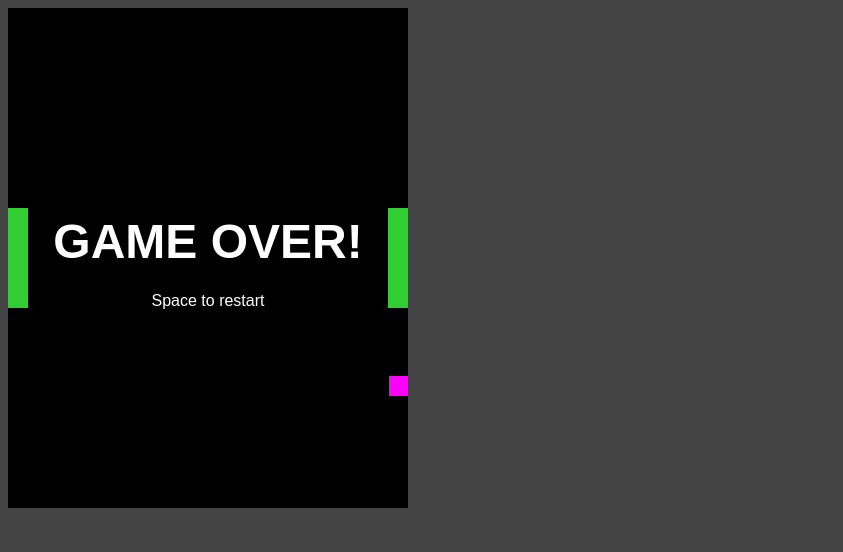
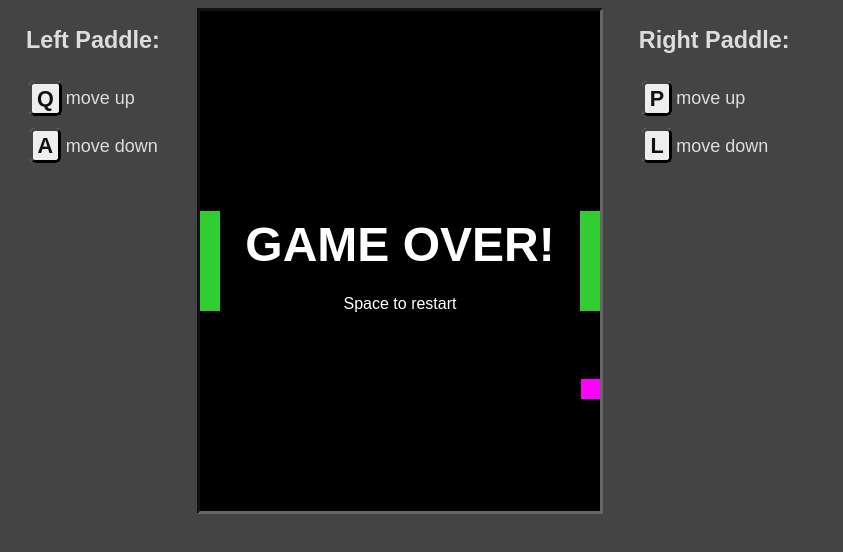
Before and after one commit to linusrachlis/the-pong-variations, a website with bundled scripts: page src/index.html in a window 1280 px wide. Shown: the whole page, without its empty margins (0-843 px from the left). Built offline with nearby package versions, Linux system fonts and the light colour scheme.

Commit message:
Apply non-grabbing improvements from grabbing branch

```diff
--- a/src/index.html
+++ b/src/index.html
@@ -5,14 +5,63 @@
     <style>
     body {
         background-color: #444;
+        color: #ddd;
+        font: 18px sans-serif;
+    }
+    h2 { font: bold 130% sans-serif; }
+    main {
+        display: flex;
+    }
+    main .help {
+        margin: 0 1em;
+        line-height: 2;
+    }
+    main .help .key {
+        font-size: 120%;
+        background-color: #eee;
+        border: 3px outset #444;
+        border-radius: 5px;
+        padding: 2px 5px;
+        color: #111;
     }
     #canvas {
+        margin: 0 1em;
+        border: 3px inset #666;
         background-color: black;
     }
 </style>
 </head>
 <body>
+    <main>
+        <div class=help>
+            <h2>Left Paddle:</h2>
+            <table>
+                <tr>
+                    <th><span class=key>Q</span></th>
+                    <td>move up</td>
+                </tr>
+                <tr>
+                    <th><span class=key>A</span></th>
+                    <td>move down</td>
+                </tr>
+            </table>
+        </div>
         <canvas id=canvas width=400 height=500></canvas>
+        <div class=help>
+            <h2>Right Paddle:</h2>
+
+            <table>
+                <tr>
+                    <th><span class=key>P</span></th>
+                    <td>move up</td>
+                </tr>
+                <tr>
+                    <th><span class=key>L</span></th>
+                    <td>move down</td>
+                </tr>
+            </table>
+        </div>
+    </main>
     <script src="index.ts"></script>
 </body>
 </html>
--- a/src/paddle.ts
+++ b/src/paddle.ts
@@ -18,7 +18,17 @@ export default class Paddle {
 
     static readonly move_speed = 3;
 
-    bounce(puck: Puck): void {
+    tick(): void {
+        const puck = this.pong.puck;
+
+        // Apply paddle movement
+        if (this.moving_down && this.bottom < this.pong.height) {
+            this.top += Paddle.move_speed;
+        }
+        if (this.moving_up && this.top > 0) {
+            this.top -= Paddle.move_speed;
+        }
+
         // Is the puck touching or overlapping this paddle at all?
         if (
             (puck.left <= this.right) &&
@@ -99,16 +109,6 @@ export default class Paddle {
         }
     }
 
-    tick(): void {
-        if (this.moving_down && this.bottom < this.pong.height) {
-            this.top += Paddle.move_speed;
-        }
-
-        if (this.moving_up && this.top > 0) {
-            this.top -= Paddle.move_speed;
-        }
-    }
-
     draw(ctx: CanvasRenderingContext2D): void {
         ctx.fillStyle = "limegreen";
         ctx.fillRect(this.left, this.top, this.width, this.height);
--- a/src/pong.ts
+++ b/src/pong.ts
@@ -52,10 +52,6 @@ export default class Pong {
         this.paddle_l.tick();
         this.paddle_r.tick();
 
-        // Paddle/puck collision check
-        this.paddle_l.bounce(this.puck);
-        this.paddle_r.bounce(this.puck);
-
         // TODO don't reverse vel multiple times in single tick
 
         // Puck/ceiling or puck/floor collision check
--- a/src/puck.ts
+++ b/src/puck.ts
@@ -1,3 +1,4 @@
+import Paddle from "./paddle";
 import Velocity from "./velocity";
 
 export default class Puck {
```
Also changed, not shown: src/index.ts (+6 -2 lines). Lines whose indentation alone changed are shown as unchanged.
